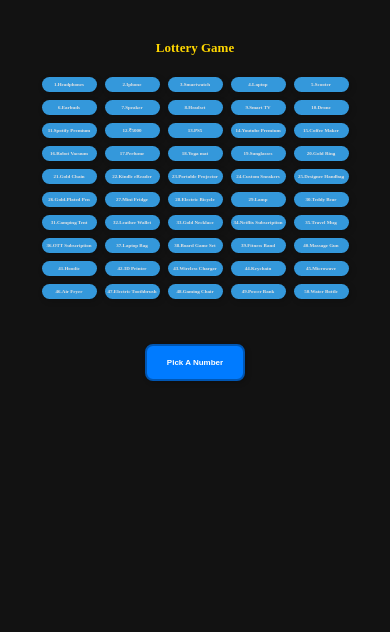
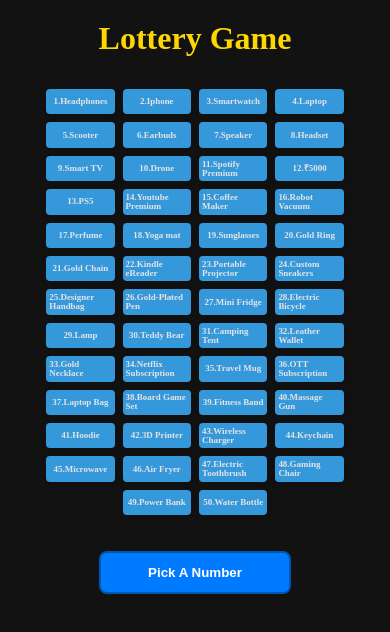
Before and after one commit to sathvikareddy2003/dynamic-lottery-game, a plain HTML site: page index.html in a window 390 px wide. Drawn offline with Linux system fonts and the light colour scheme.

Commit message:
updated mediaQueries

```diff
--- a/lotterygame.css
+++ b/lotterygame.css
@@ -3,10 +3,11 @@
 }
 h1 {
   text-align: center;
-  font-size: 2rem;
+  font-size: 200%;
   font-weight: bold;
   color: #FFD700;
-  margin-top: 40px;
+  margin-top: 20px;
+  margin-bottom: 20px;
 }
 .lottery-container {
 display: flex;
@@ -18,14 +19,19 @@ background-color:#121212;
 
 }
 .box {
-width: 180px;
+  width: 14vw;
+  height: 4.3vh;
+  font-size: 75%;
+  padding:4px;
+/*width: 180px;
 height: 40px;
+font-size: 18px; */
 background-color: #3498db;
 display: flex;
 justify-content: center;
 align-items: center;
 font-weight: bold;
-font-size: 18px;
+line-height: 1;
 margin: 8px;
 color:rgb(229, 228, 228);
 border-radius: 8px;
@@ -42,10 +48,10 @@ transition: transform 0.3s ease-in-out;
 }
 .winningBox {
   background-color: #DAA520;
+  font-size: 16px;
   color: white;
-  font-size: 19px;
   font-weight: bold;
-  border: 1px solid #FFD700;
+  border: 1px solid #ffd700;
   box-shadow: 0px 0px 12px rgba(218, 165, 32, 0.8);
 }
 .highlightedBox {
@@ -54,25 +60,27 @@ transition: transform 0.3s ease-in-out;
   font-weight: bold;
   box-shadow: 0px 0px 12px rgba(255, 215, 0, 0.6);
 }
- button{
+  button{
       background-color: #007bff;
       color: white;
-      font-size: 18px;
+      /* font-size: 18px; */
+      width:12rem;
       font-weight: bold;
       padding: 12px 20px;
       border: 2px solid #0056b3;
       border-radius: 8px;
       cursor: pointer;
-      box-shadow: 2px 2px 5px rgba(0, 0, 0, 0.2);
       transition: all 0.3s ease-in-out;
-      margin-top: 20px;
+      margin-top: 10px;
       margin-bottom: 20px;
   }
+
+
   button:focus{
       background-color:rgba(21, 164, 21, 0.829) ;
       border: none;
   }
-  @media (max-width: 1245px) and (min-width: 1031px){
+  /* @media (max-width: 1245px) and (min-width: 1031px){
     .box{
       width: 140px;
       font-size: 14px;
@@ -103,7 +111,7 @@ h1{
   font-size: medium;
   }
   }
-  @media (max-width: 643px) and (min-width: 448px){
+  @media (max-width: 643px) and (min-width: 454px){
     .box{
       width: 60px;
       height: 30px;
@@ -121,11 +129,11 @@ button{
     }
   }
 
-    @media (max-width: 448px) and (min-width: 283px){
+    @media (max-width: 455px) and (min-width: 371px){
       .box{
-        width: 55px;
+        width: 75px;
         height: 15px;
-        font-size: 5px;
+        font-size: 7.5px;
         margin: 4px;
   }
   button{
@@ -138,3 +146,48 @@ button{
       font-size: small;
       }
     }
+    @media (max-width: 370px) and (min-width: 265px){
+      .box{
+        width: 65px;
+        height: 15px;
+        font-size: 6.5px;
+        margin: 4px;
+  }
+  button{
+    font-size: 8px;;
+  }
+  #result{
+    font-size: small;
+    }
+    h1{
+      font-size: small;
+      }
+    }  */
+    @media (max-width: 511px) and (min-width: 400px){
+    .box{
+      width:11vw;
+      height:3vh;
+      font-size:60%;
+      line-height: 1;
+      }
+h2{
+  font-size: medium;
+}
+.winningBox{
+  font-size: 0.73rem;
+}
+    }
+    @media (max-width: 400px) {
+.box{
+  width:16vw;
+  height:2.3vh;
+  font-size:56%;
+  line-height: 1;
+  padding:3px;
+  margin:4px;
+  border-radius: 4px;
+}
+h2{
+  font-size:small;
+}
+    }
```
